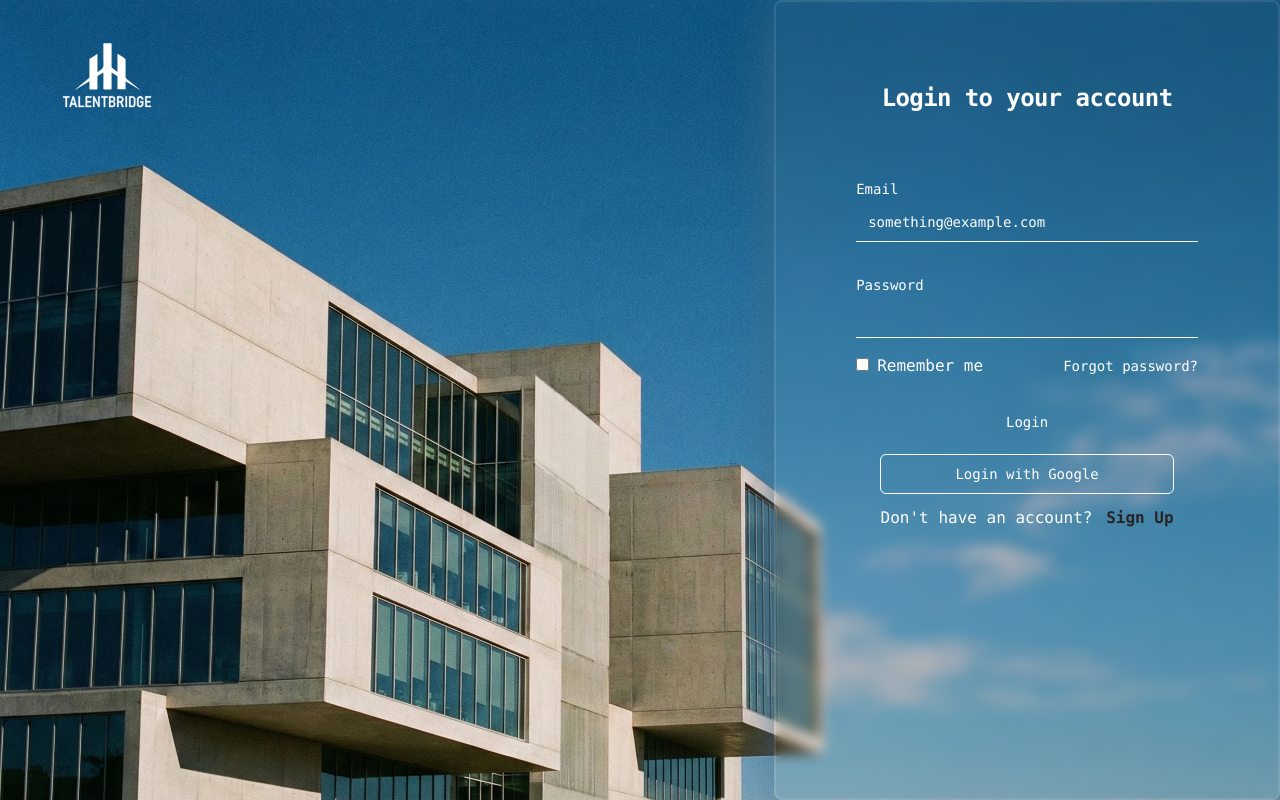
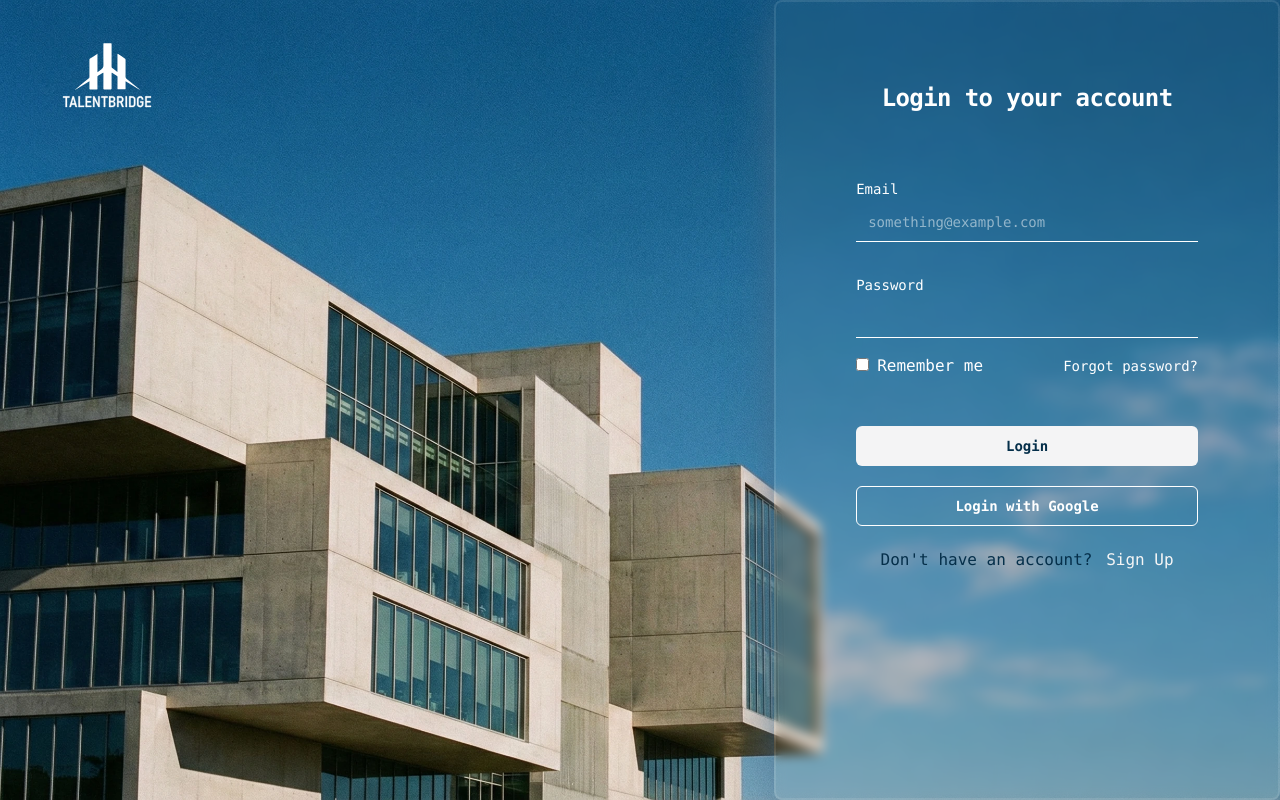
Before and after one commit to madhubikram/talent-bridge, a Vue app in the folder Client/: page / in a window 1280 px wide. Built offline with nearby package versions, Linux system fonts and the light colour scheme.

Commit message:
feat: implement the login page UI with form fields, buttons, and styling.

```diff
--- a/Client/src/pages/auth/login.vue
+++ b/Client/src/pages/auth/login.vue
@@ -28,7 +28,7 @@ import { Label } from '@/components/ui/label'
               <div class="grid w-full items-center gap-4 text-white">
                 <div class="mt-10 flex flex-col space-y-1.5">
                   <Label for="email">Email</Label>
-                  <Input id="email" type="email" placeholder="something@example.com" class="border-l-0 border-r-0 border-t-0 border-b-1 rounded-none" />
+                  <Input id="email" type="email" placeholder="something@example.com" class="border-l-0 border-r-0 border-t-0 border-b-1 rounded-none placeholder:text-white-50" />
                 </div>
                 <div class="flex flex-col space-y-1.5 mt-5">
                     <Label for="password">Password</Label>
@@ -44,16 +44,16 @@ import { Label } from '@/components/ui/label'
               </div>
             </form>
           </CardContent>
-          <CardFooter class="flex flex-col gap-3 mt-4 text-white">
-            <Button class="w-full cursor-pointer">
+          <CardFooter class="flex flex-col gap-3 mt-4 text-white p-0 mt-10">
+            <Button class="w-full cursor-pointer bg-zinc-100 text-sky-950 font-semibold hover:bg-neutral-300">
               Login
             </Button>
-            <Button variant="outline" class="w-full cursor-pointer">
+            <Button variant="outline" class="w-full cursor-pointer mt-2 font-semibold">
               Login with Google
             </Button>
-            <div>
+            <div class="mt-2.5 text-sky-950 ">
               Don't have an account?
-              <router-link to="/signup" class="ml-1 text-stone-800 font-bold cursor-pointer">
+              <router-link to="/signup" class="ml-1 text-neutral-100 cursor-pointer">
                 Sign Up
               </router-link>
             </div>
@@ -62,7 +62,7 @@ import { Label } from '@/components/ui/label'
       </div>
     </div>
   </div>
-    </div>
+</div>
 </template>
 
 <style scoped>
```
